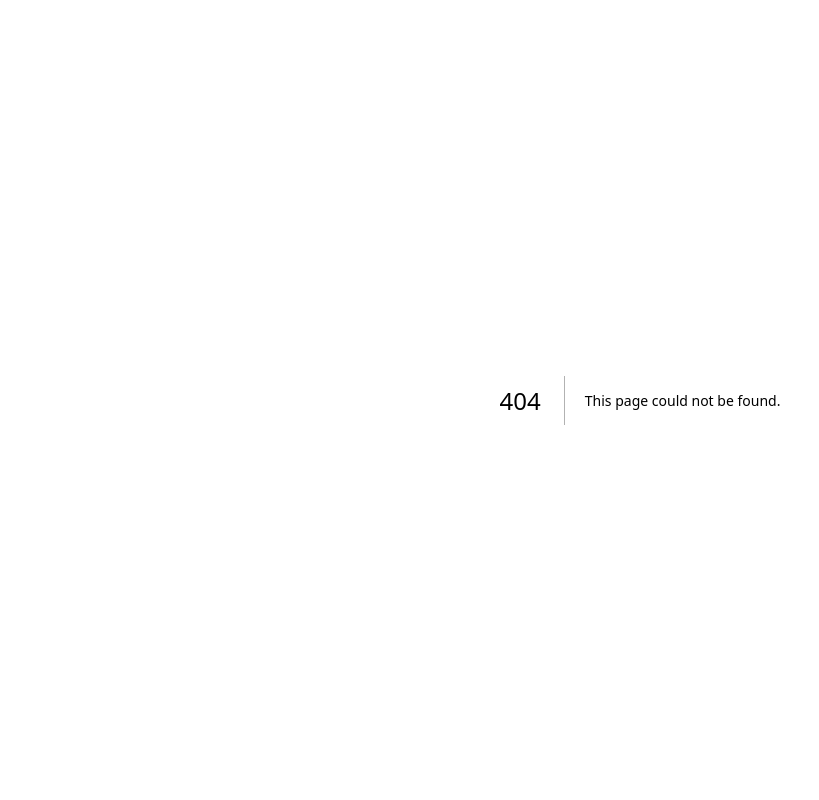
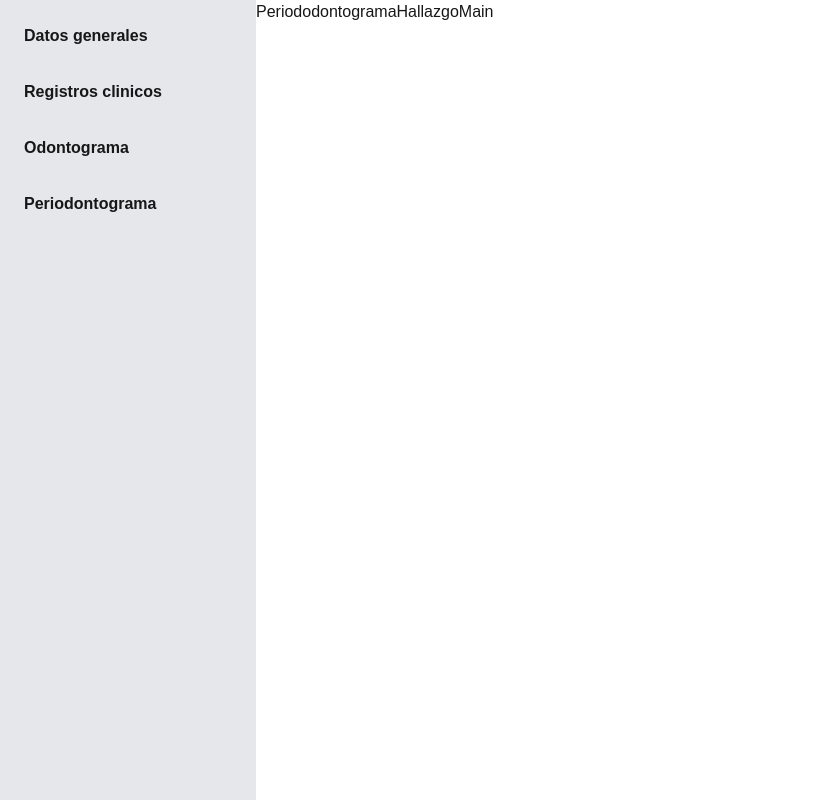
Before and after one commit to KYOCABU-LAB/njs-irdent-frontend, a Next.js app: page /pacientes/odontograma in a window 1280 px wide. Before the commit this address had no page. Shown: the whole page, without its empty margins (0-819 px from the left). Built offline with nearby package versions, Linux system fonts and the light colour scheme.

Commit message:
add button in home page main

```diff
--- /dev/null
+++ b/src/app/pacientes/odontograma/page.tsx
@@ -0,0 +1,8 @@
+import PeriododontogramaHallazgoMain from "@/features/paciente/odontograma-hallazgo/components";
+import RegistroClinico from "@/features/paciente/registro-clinico/components";
+
+const OdontogramaPage = () => {
+  return <PeriododontogramaHallazgoMain />;
+};
+
+export default OdontogramaPage;
--- /dev/null
+++ b/src/app/pacientes/periodontograma/page.tsx
@@ -0,0 +1,8 @@
+import PeriododontogramaMain from "@/features/paciente/periododontograma/components";
+import RegistroClinico from "@/features/paciente/registro-clinico/components";
+
+const PeriodontogramaPage = () => {
+  return <PeriododontogramaMain />;
+};
+
+export default PeriodontogramaPage;
--- a/src/app/page.tsx
+++ b/src/app/page.tsx
@@ -1,10 +1,21 @@
+import { UserIcon } from "lucide-react";
 import Image from "next/image";
+import Link from "next/link";
 
 export default function Home() {
   return (
     <div className="font-sans grid grid-rows-[20px_1fr_20px] items-center justify-items-center min-h-screen p-8 pb-20 gap-16 sm:p-20">
       <main className="flex flex-col gap-[32px] row-start-2 items-center sm:items-start">
-        <h2 className="text-2xl">hello</h2>
+        <Link href={"/pacientes"} className="group">
+          <div className="shadow-2xl bg-gray-100 rounded-2xl p-4 hover:bg-gray-200 transition-colors flex flex-col items-center">
+            <div className="flex items-center justify-center mb-4">
+              <UserIcon className="w-[100px] h-[100px]"></UserIcon>
+            </div>
+            <span className="text-2xl font-medium text-center">
+              Ir a Pacientes
+            </span>
+          </div>
+        </Link>
       </main>
       <footer className="row-start-3 flex gap-[24px] flex-wrap items-center justify-center">
         <a
--- a/src/features/paciente/common/components/SideBarPacient.tsx
+++ b/src/features/paciente/common/components/SideBarPacient.tsx
@@ -10,6 +10,12 @@ const SideBarPacient = () => {
         <li className="font-bold hover:bg-gray-300 p-2 rounded">
           <Link href={"/pacientes/registro-clinico"}>Registros clinicos</Link>
         </li>
+        <li className="font-bold hover:bg-gray-300 p-2 rounded">
+          <Link href={"/pacientes/odontograma"}>Odontograma</Link>
+        </li>
+        <li className="font-bold hover:bg-gray-300 p-2 rounded">
+          <Link href={"/pacientes/periodontograma"}>Periodontograma</Link>
+        </li>
       </ul>
     </div>
   );
--- /dev/null
+++ b/src/features/paciente/odontograma-hallazgo/components/index.tsx
@@ -0,0 +1,5 @@
+const PeriododontogramaHallazgoMain = () => {
+  return <div className="flex">PeriododontogramaHallazgoMain</div>;
+};
+
+export default PeriododontogramaHallazgoMain;
--- /dev/null
+++ b/src/features/paciente/periododontograma/components/index.tsx
@@ -0,0 +1,5 @@
+const PeriododontogramaMain = () => {
+  return <div className="flex">PeriododontogramaMain</div>;
+};
+
+export default PeriododontogramaMain;
```
Also changed, not shown: 2 other files (tests, documents, lock files or other folders).
